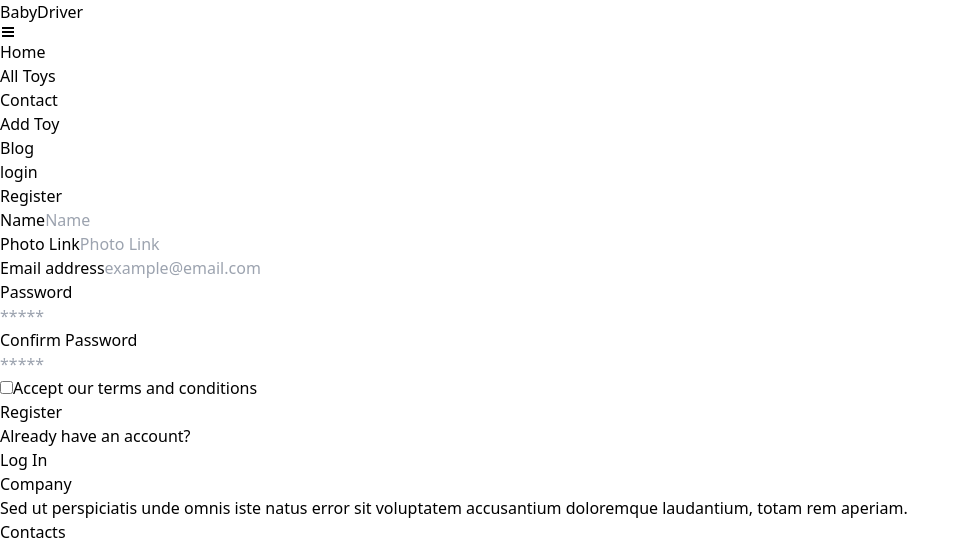
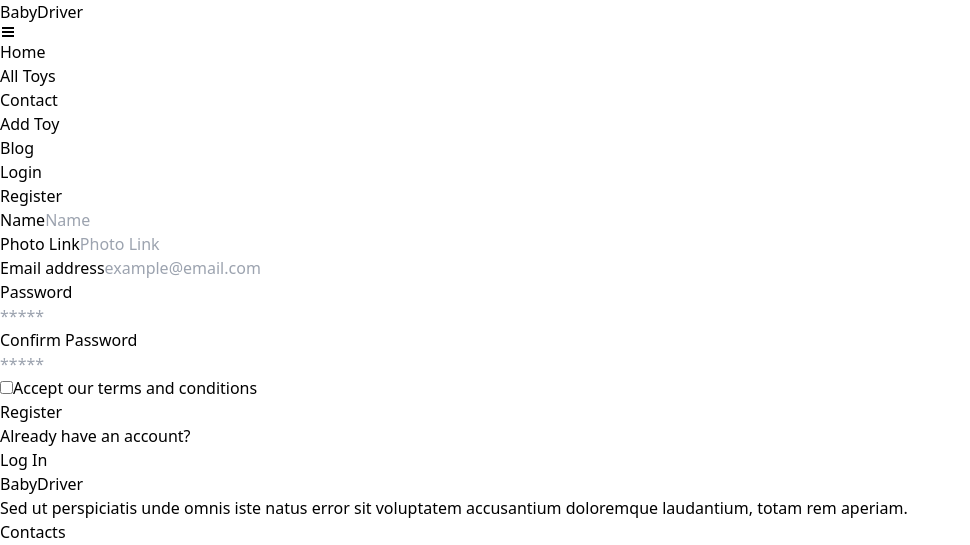
Before and after one commit to ibrahim2337/BabyDriver-Client, a React (Vite) app: page /register in a window 1280 px wide. Shown: the top 545 px of the page, without its empty margins (0-970 px from the left). Built offline with nearby package versions, Linux system fonts and the light colour scheme; no server answers.

Commit message:
project update

```diff
--- a/src/components/Footer/Footer.jsx
+++ b/src/components/Footer/Footer.jsx
@@ -14,7 +14,7 @@ const Footer = () => {
               className="inline-flex items-center"
             >
               <span className="text-2xl font-bold tracking-wide text-white uppercase">
-                Company
+                BabyDriver
               </span>
             </a>
             <div className="mt-6 lg:max-w-sm">
--- a/src/components/Navbar/Navbar.jsx
+++ b/src/components/Navbar/Navbar.jsx
@@ -1,8 +1,9 @@
 /* eslint-disable no-unused-vars */
-import React, { useState } from "react";
-import { Link } from "react-router-dom";
+import React, { useContext, useState } from "react";
 import { CgClose } from "react-icons/cg";
 import { VscThreeBars } from "react-icons/vsc";
+import { Link} from "react-router-dom";
+import { AuthContext } from "../../provider/AuthProvider";
 
 const Navbar = () => {
   const [isOpen, setIsOpen] = useState(false);
@@ -13,6 +14,19 @@ const Navbar = () => {
     { name: "Add Toy", link: "/add-toy" },
     { name: "Blog", link: "/blogs" },
   ];
+  const { user, logOut } = useContext(AuthContext);
+  const [isMenuOpen, setIsMenuOpen] = useState(false);
+  const [isProfileMenuOpen, setIsProfileMenuOpen] = useState(false);
+
+  const signOut = () => {
+    logOut()
+      .then(() => {})
+      .catch((error) => {});
+  };
+
+  const handleProfileMenu = () => {
+    setIsProfileMenuOpen(!isProfileMenuOpen);
+  };
   return (
     <div className=" shadow-md w-full fixed top-0  z-10">
       <div className="flex items-center justify-between bg-gray-300 py-6 md:px-10 px-7 ">
@@ -52,15 +66,55 @@ const Navbar = () => {
                 </Link>
               </li>
             ))}
-
-            <div className="mt-20 md:mt-0">
-              <Link
-                to="/login"
-                className=" text-xl px-6 py-2 font-bold text-cyan-50 border-md rounded-md  bg-gradient-to-r from-gray-600 to-gray-400 "
-              >
-                login
-              </Link>
-            </div>
+            {user?.uid ? (
+              <div className="col-span-3 hidden lg:block">
+                <div className="flex items-center justify-end">
+                  <div className="relative">
+                    {user?.photoURL ? (
+                      <img
+                        onClick={() => handleProfileMenu()}
+                        className="h-8 w-8 rounded-full cursor-pointer"
+                        alt=""
+                        src={user.photoURL}
+                      />
+                    ) : (
+                      <img
+                        onClick={() => handleProfileMenu()}
+                        className="h-8 w-8 rounded-full cursor-pointer"
+                        alt=""
+                        src="https://i.ibb.co/VvZScTP/blank-avatar.png"
+                      />
+                    )}
+                    <ul
+                      className={`${
+                        isProfileMenuOpen ? "block" : "hidden"
+                      }  absolute border rounded-md top-10 right-0 w-28 bg-white`}
+                    >
+                      <li className="px-3 h-10 flex items-center justify-center hover:bg-black/[0.03] font-medium text-black">
+                        {user?.displayName}
+                      </li>
+                      <hr />
+                      <li className="px-3 h-10 flex items-center justify-center hover:bg-red-400 rounded-b-md font-medium text-black">
+                        <Link onClick={signOut}>Logout</Link>
+                      </li>
+                    </ul>
+                  </div>
+                </div>
+              </div>
+            ) : (
+              <ul className="col-span-3 justify-end items-center hidden space-x-8 lg:flex">
+                <li>
+                  <Link
+                    to="/login"
+                    className="px-6 py-2 font-bold text-cyan-50 border-md rounded-md bg-gradient-to-r from-gray-600 to-gray-400 "
+                    aria-label="Register"
+                    title="Register"
+                  >
+                    Login
+                  </Link>
+                </li>
+              </ul>
+            )}
           </div>
         </ul>
       </div>
--- a/src/components/OurCategories/OurCategories.jsx
+++ b/src/components/OurCategories/OurCategories.jsx
@@ -38,14 +38,14 @@ const OurCategories = () => {
               handleCategory(category.toy_category),
                 setActiveCategories(category.toy_category);
             }}
-            className={`text-lg font-medium hover:cursor-pointer border px-5 py-2 rounded-md bg-yellow-200`}
+            className={`text-lg font-medium hover:cursor-pointer border px-5 py-2 rounded-md bg-yellow-200 hover:bg-yellow-300`}
             key={index}
           >
             {category.toy_category}
           </p>
         ))}
       </div>
-      <h2 className="container px-10 py-2 mx-auto mt-5 text-center text-2xl font-semibold tracking-wide ">
+      <h2 className="container px-10 py-2 mx-auto mt-5 text-center text-2xl font-semibold ">
         {activeCategories}
       </h2>
       <div className="mt-5 container mx-auto  px-10 grid grid-cols-1 gap-5 lg:grid-cols-4 md:grid-cols-2 ">
@@ -64,7 +64,7 @@ const OurCategories = () => {
               <p className="text-gray-900">Rating: {toy.toy_rating}</p>
             </div>
             <Link to={`toy-details/${toy._id}`}>
-              <button className=" text-md px-3 py-1 font-medium text-cyan-50 border-md rounded-md  bg-gradient-to-r from-gray-600 to-gray-400 ">
+              <button className="text-md px-3 py-1 font-medium text-cyan-50 border-md rounded-md  bg-gradient-to-r from-gray-600 to-gray-400 ">
                 See Details
               </button>
             </Link>
--- a/src/pages/AllToys/AllToys.jsx
+++ b/src/pages/AllToys/AllToys.jsx
@@ -42,7 +42,7 @@ const AllToys = () => {
               value={searchTerm}
               onChange={handleChange}
               onKeyDown={handleKeyDown}
-              className="border-2 w-full border-gray-300 bg-white h-10 px-5 pr-16 rounded-sm text-sm focus:outline-none"
+              className="border-2 w-full border-gray-300 bg-white h-10 px-5 pr-16 rounded-md text-sm focus:outline-none"
             />
           </div>
 
--- a/src/pages/ToyDetails/ToyDetails.jsx
+++ b/src/pages/ToyDetails/ToyDetails.jsx
@@ -13,13 +13,9 @@ const ToyDetails = () => {
   return (
     <div>
       <div>
-        <div className="container flex flex-col justify-center items-center mx-auto e mt-10 lg:flex-row">
+        <div className="container flex flex-col justify-center items-center mx-auto mt-20 lg:flex-row">
           <div className="flex items-center  justify-center p-4 md:p-8 lg:p-12">
-            <img
-              src={toy_img}
-              alt=""
-              className="w-full h-auto rounded-t-md bg-gray-500"
-            />
+            <img src={toy_img} alt="" className="w-full h-auto rounded-md" />
           </div>
 
           <div className="flex flex-col w-full p-6 lg:w-2/3 md:p-8 lg:p-12">
@@ -43,6 +39,9 @@ const ToyDetails = () => {
               <b>Rating: </b>
               {toy_rating}
             </p>
+            <button className="text-md px-3 py-2 mt-5 font-medium text-cyan-50 border-md rounded-md bg-gradient-to-r from-gray-600 to-gray-400">
+              BUY NOW
+            </button>
           </div>
         </div>
       </div>
```
Also changed, not shown: src/pages/MyToy/MyToy.jsx (added, +14 -0 lines).
